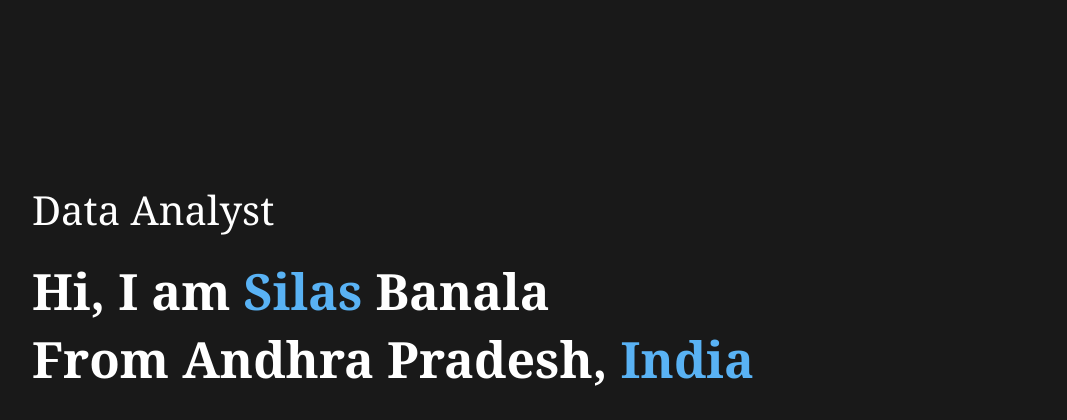
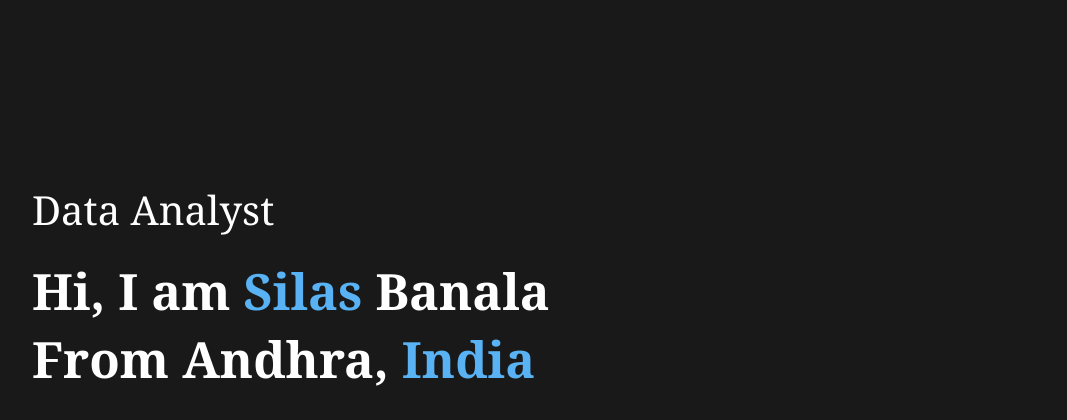
Before and after one commit to Banala-Silas/PortfolioSite, a plain HTML site: page index.html in a window 1280 px wide. Shown: the part 94-514 px from the top of the page, without its empty margins (96-1163 px from the left). Drawn offline with Linux system fonts and the light colour scheme.

Commit message:
Update index.html

```diff
--- a/index.html
+++ b/index.html
@@ -23,7 +23,7 @@
         </nav>
         <div class="header-text">
             <p>Data Analyst</p>
-            <h2>Hi, I am <span>Silas</span> Banala<br> From Andhra Pradesh, <span>India</span></h2>
+            <h2>Hi, I am <span>Silas</span> Banala<br> From Andhra, <span>India</span></h2>
         </div>
         <div class="social-icons">
         <a href="https://linkedin.com/in/silasbanala577577"><svg xmlns="http://www.w3.org/2000/svg" width="1em" height="1em" viewBox="0 0 24 24"><path fill="currentColor" d="M19 3a2 2 0 0 1 2 2v14a2 2 0 0 1-2 2H5a2 2 0 0 1-2-2V5a2 2 0 0 1 2-2zm-.5 15.5v-5.3a3.26 3.26 0 0 0-3.26-3.26c-.85 0-1.84.52-2.32 1.3v-1.11h-2.79v8.37h2.79v-4.93c0-.77.62-1.4 1.39-1.4a1.4 1.4 0 0 1 1.4 1.4v4.93zM6.88 8.56a1.68 1.68 0 0 0 1.68-1.68c0-.93-.75-1.69-1.68-1.69a1.69 1.69 0 0 0-1.69 1.69c0 .93.76 1.68 1.69 1.68m1.39 9.94v-8.37H5.5v8.37z"/></svg></a>
```
